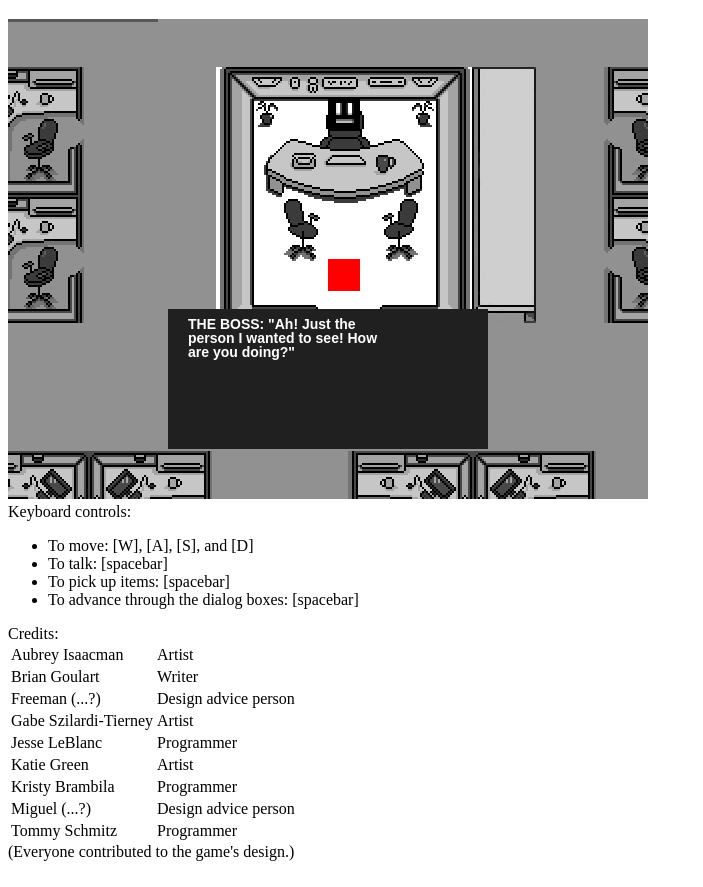
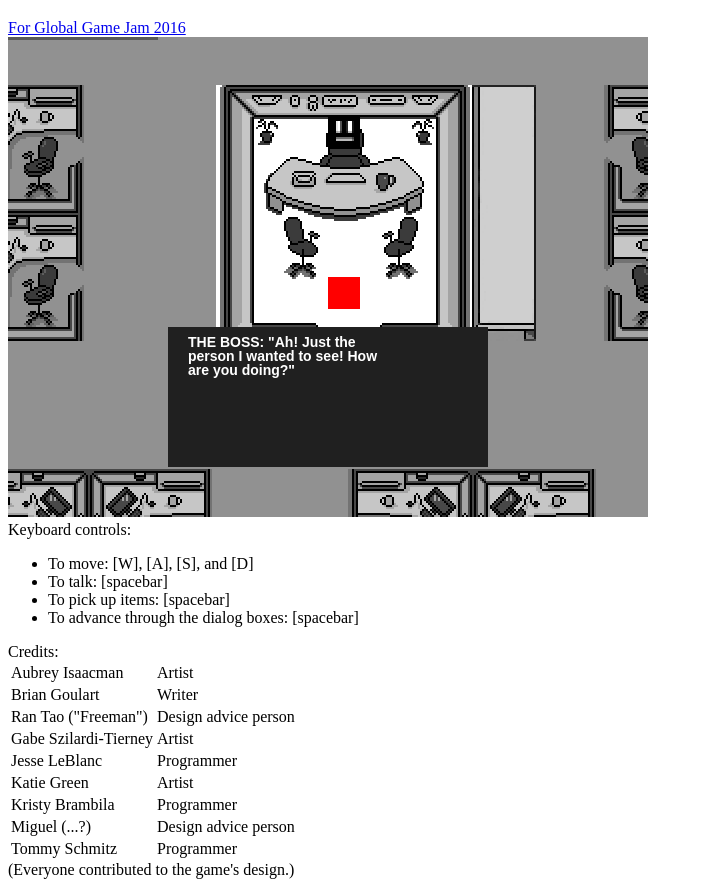
Before and after one commit to tommy-schmitz/ritual, a plain HTML site: page index.html in a window 1280 px wide. Shown: the part 61-948 px from the top of the page, without its empty margins (0-703 px from the left). Drawn offline with Linux system fonts and the light colour scheme.

Commit message:
added a link to the ggj website, and tweaked Freeman's name

```diff
--- a/index.html
+++ b/index.html
@@ -19,6 +19,10 @@
 
 <h1>Plato's office</h1>
 
+<a href="http://globalgamejam.org/2016/games/platos-office">For Global Game Jam 2016</a>
+
+<br />
+
 <canvas id="myCanvas" width="640" height="360">
 Your browser does not support the HTML5 canvas tag.
 </canvas>
@@ -37,7 +41,7 @@ Credits:
 <table>
   <tr><td>Aubrey Isaacman</td><td>Artist</td></tr>
   <tr><td>Brian Goulart</td><td>Writer</td></tr>
-  <tr><td>Freeman (...?)</td><td>Design advice person</td></tr>
+  <tr><td>Ran Tao ("Freeman")</td><td>Design advice person</td></tr>
   <tr><td>Gabe Szilardi-Tierney</td><td>Artist</td></tr>
   <tr><td>Jesse LeBlanc</td><td>Programmer</td></tr>
   <tr><td>Katie Green</td><td>Artist</td></tr>
```
